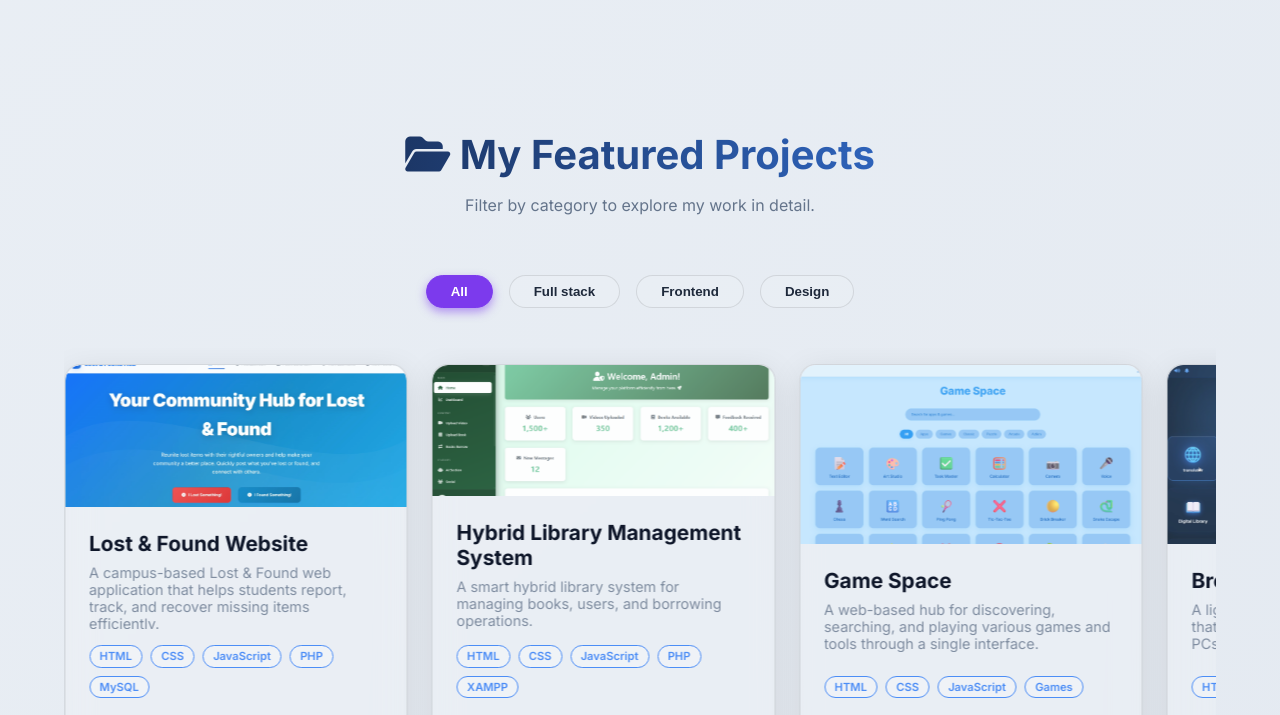
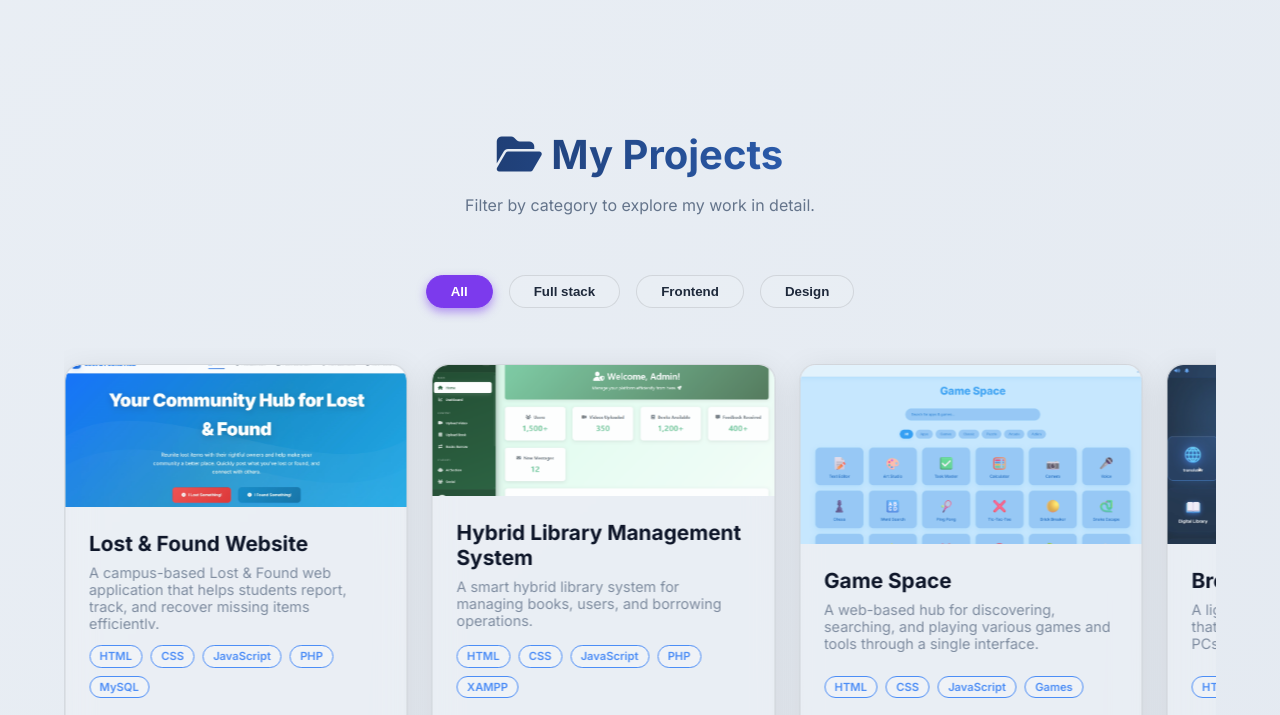
Before and after one commit to Saravanan-mc/portfolio, a plain HTML site: page index.html in a window 1280 px wide. Shown: the part 3640-4355 px from the top of the page. Drawn offline with nearby package versions, Linux system fonts and the light colour scheme.

Commit message:
Update index.html

```diff
--- a/index.html
+++ b/index.html
@@ -322,7 +322,7 @@
 <section id="projects">
     <div class="container">
         <div class="section-header" data-aos="fade-up">
-            <h2><i class="fas fa-folder-open"></i> My Featured Projects</h2>
+            <h2><i class="fas fa-folder-open"></i> My Projects</h2>
             <p>Filter by category to explore my work in detail.</p>
         </div>
         <div class="project-filter" id="project-filter-buttons" data-aos="fade-up" data-aos-delay="100"></div>
```
